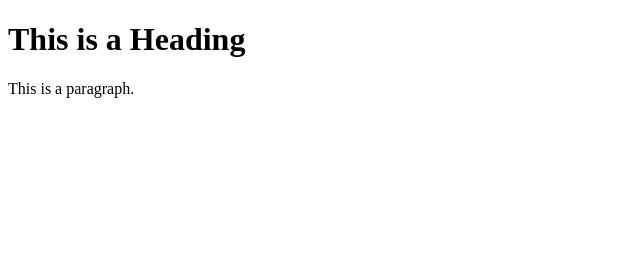
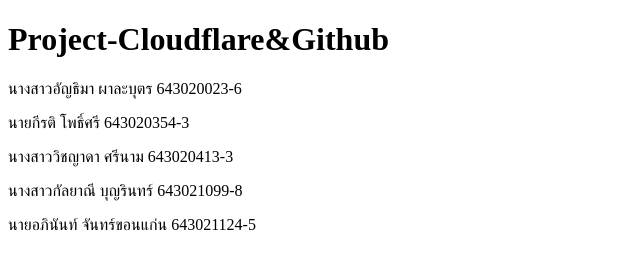
Before and after one commit to Klnbr/pages, a plain HTML site: page index.html in a window 1280 px wide. Shown: the whole page, without its empty margins (0-640 px from the left). Drawn offline with Linux system fonts and the light colour scheme.

Commit message:
Update index.html

```diff
--- a/index.html
+++ b/index.html
@@ -5,8 +5,11 @@
 </head>
 <body>
 
-<h1>This is a Heading</h1>
-<p>This is a paragraph.</p>
-
+<h1>Project-Cloudflare&Github</h1>
+<p>นางสาวอัญธิมา ผาละบุตร 643020023-6</p>
+<p>นายกีรติ โพธิ์ศรี 643020354-3</p>
+<p>นางสาววิชญาดา ศรีนาม 643020413-3</p>
+<p>นางสาวกัลยาณี บุญรินทร์ 643021099-8</p>
+<p>นายอภินันท์ จันทร์ขอนแก่น 643021124-5</p>
 </body>
 </html>
```
